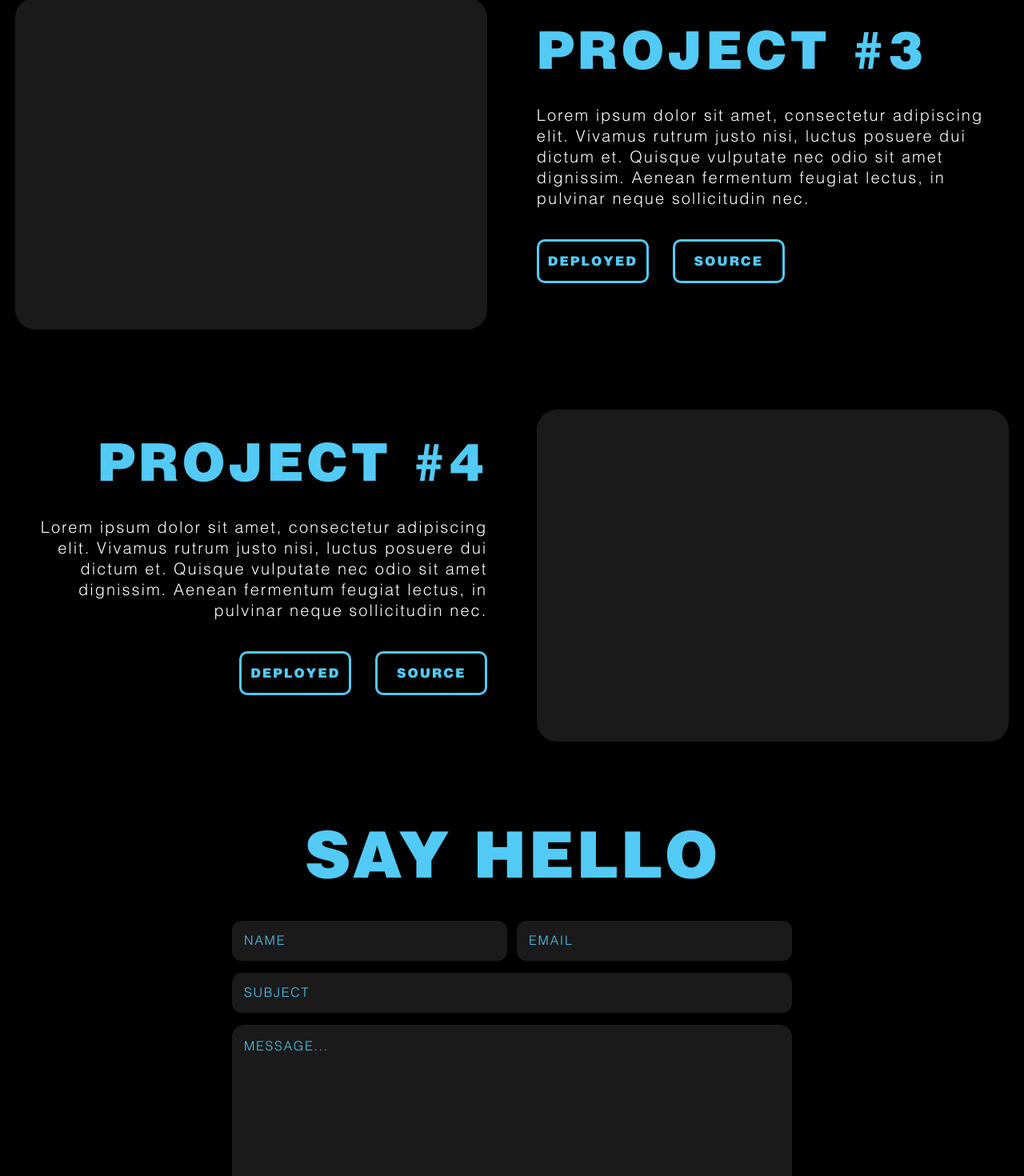
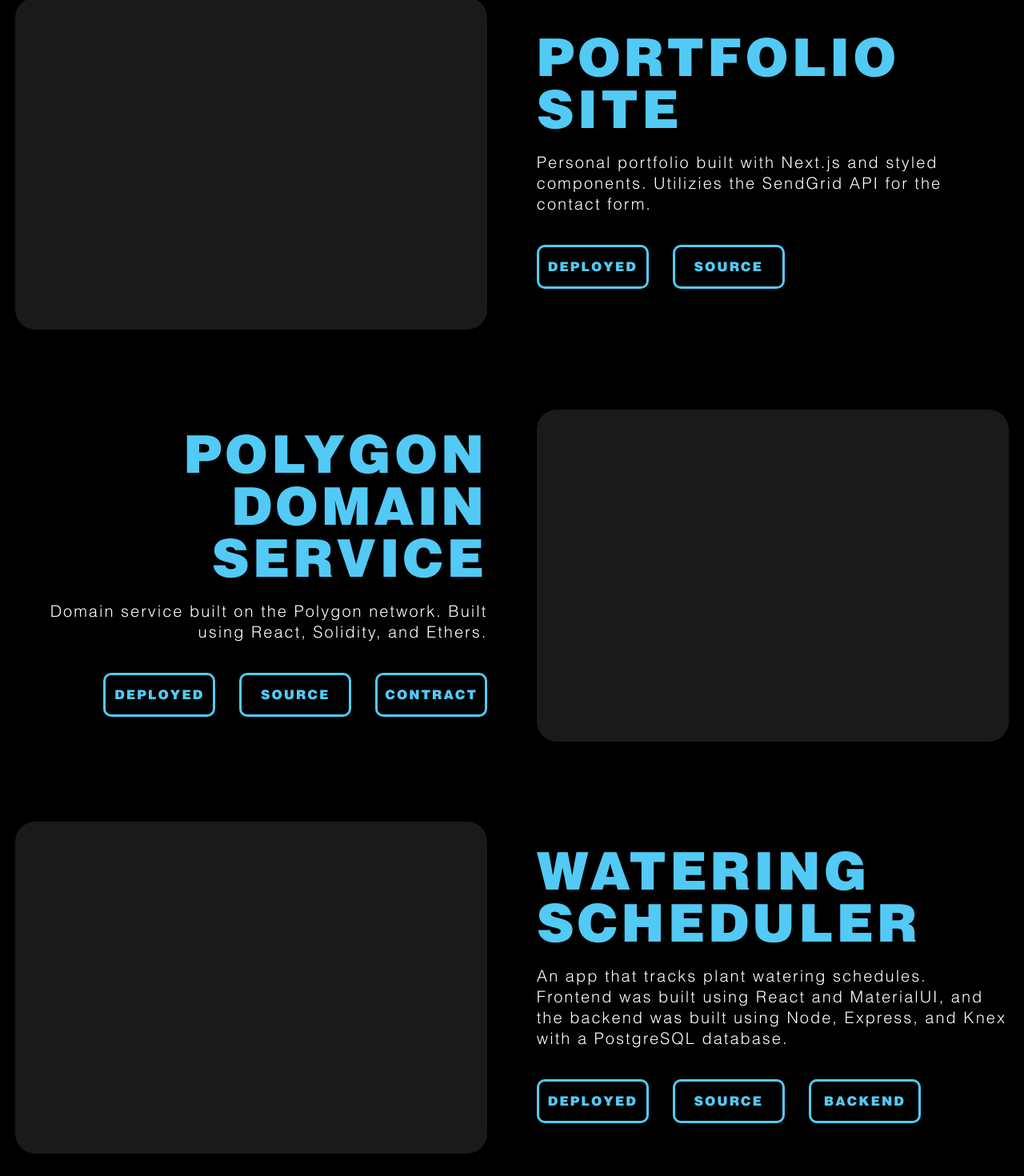
Before and after one commit to joshuascan/personal-portfolio, a Next.js app: page / in a window 1280 px wide. Shown: the part 2247-3717 px from the top of the page at 80% size. Built offline with nearby package versions, Linux system fonts and the light colour scheme.

Commit message:
updates projects section

```diff
--- a/src/components/Projects/Projects.js
+++ b/src/components/Projects/Projects.js
@@ -12,9 +12,14 @@ import {
 } from "./ProjectsStyles";
 
 const Projects = () => {
+  const handleClick = () => {
+    alert("You're already here!");
+  };
+
   return (
     <Section nopadding id="projects">
-      {projects.map(({ title, description, image, visit, source, id }) =>
+      {projects.map(
+        ({ title, description, image, visit, source, contract, backend, id }) =>
           id % 2 === 0 ? (
             <ProjectContainer key={id}>
               <ImageContainer>{/* <Img src={image} /> */}</ImageContainer>
@@ -22,12 +27,26 @@ const Projects = () => {
                 <Header>{title}</Header>
                 <Description>{description}</Description>
                 <LinkList>
+                  {title === "Portfolio Site" ? (
+                    <ExternalLink onClick={handleClick}>Deployed</ExternalLink>
+                  ) : (
                     <ExternalLink href={visit} target="_blank">
                       Deployed
                     </ExternalLink>
+                  )}
                   <ExternalLink href={source} target="_blank">
                     Source
                   </ExternalLink>
+                  {contract !== undefined ? (
+                    <ExternalLink href={contract} target="_blank">
+                      Contract
+                    </ExternalLink>
+                  ) : null}
+                  {backend !== undefined ? (
+                    <ExternalLink href={backend} target="_blank">
+                      Backend
+                    </ExternalLink>
+                  ) : null}
                 </LinkList>
               </InfoContainer>
             </ProjectContainer>
@@ -37,12 +56,28 @@ const Projects = () => {
                 <Header>{title}</Header>
                 <Description>{description}</Description>
                 <LinkList right>
+                  {title === "Portfolio Site" ? (
+                    <ExternalLink right onClick={handleClick}>
+                      Deployed
+                    </ExternalLink>
+                  ) : (
                     <ExternalLink right href={visit} target="_blank">
                       Deployed
                     </ExternalLink>
+                  )}
                   <ExternalLink right href={source} target="_blank">
                     Source
                   </ExternalLink>
+                  {contract !== undefined ? (
+                    <ExternalLink right href={contract} target="_blank">
+                      Contract
+                    </ExternalLink>
+                  ) : null}
+                  {backend !== undefined ? (
+                    <ExternalLink right href={backend} target="_blank">
+                      Backend
+                    </ExternalLink>
+                  ) : null}
                 </LinkList>
               </InfoContainer>
               <ImageContainer>{/* <Img src={image} /> */}</ImageContainer>
--- a/src/components/Projects/ProjectsStyles.js
+++ b/src/components/Projects/ProjectsStyles.js
@@ -32,14 +32,14 @@ export const InfoContainer = styled.div`
 `;
 
 export const Header = styled.h2`
-  letter-spacing: 2px;
   color: ${(props) => props.theme.colors.primary};
   padding: 0.5rem 0;
   font-size: 6.5rem;
   text-transform: uppercase;
   font-family: ${(props) => props.theme.fonts.black};
-  margin-bottom: 2rem;
+  margin-top: 2rem;
   letter-spacing: 0.4rem;
+  line-height: 1;
 `;
 
 export const Description = styled.p`
@@ -48,6 +48,7 @@ export const Description = styled.p`
   font-family: ${(props) => props.theme.fonts.light};
   line-height: 1.3;
   padding-bottom: 1rem;
+  margin-top: 1rem;
 `;
 
 export const LinkList = styled.ul`
--- a/src/constants/constants.js
+++ b/src/constants/constants.js
@@ -9,30 +9,41 @@ export const projects = [
     id: 0,
   },
   {
-    title: "Project #2",
+    title: "Ethereum To-do List",
     description:
-      "Lorem ipsum dolor sit amet, consectetur adipiscing elit. Vivamus rutrum justo nisi, luctus posuere dui dictum et. Quisque vulputate nec odio sit amet dignissim. Aenean fermentum feugiat lectus, in pulvinar neque sollicitudin nec.",
+      "A to-do list utilizing the Ethereum blockchain. Built with Next.js, Ethers, Solidity, and Tailwind.",
     image: "/images/metronome.png",
     visit: "https://scanlan-metronome-app.netlify.app/",
-    source: "https://github.com/joshuascan/metronome",
+    source: "https://github.com/joshuascan/eth-todolist-frontend",
+    contract: "https://github.com/joshuascan/eth-todolist-contract",
     id: 1,
   },
   {
-    title: "Project #3",
+    title: "Portfolio Site",
     description:
-      "Lorem ipsum dolor sit amet, consectetur adipiscing elit. Vivamus rutrum justo nisi, luctus posuere dui dictum et. Quisque vulputate nec odio sit amet dignissim. Aenean fermentum feugiat lectus, in pulvinar neque sollicitudin nec.",
+      "Personal portfolio built with Next.js and styled components. Utilizies the SendGrid API for the contact form.",
     image: "/images/metronome.png",
-    visit: "https://scanlan-metronome-app.netlify.app/",
     source: "https://github.com/joshuascan/metronome",
     id: 2,
   },
   {
-    title: "Project #4",
+    title: "Polygon Domain Service",
     description:
-      "Lorem ipsum dolor sit amet, consectetur adipiscing elit. Vivamus rutrum justo nisi, luctus posuere dui dictum et. Quisque vulputate nec odio sit amet dignissim. Aenean fermentum feugiat lectus, in pulvinar neque sollicitudin nec.",
+      "Domain service built on the Polygon network. Built using React, Solidity, and Ethers.",
+    image: "/images/metronome.png",
+    visit: "https://chrundle-dns.vercel.app/",
+    source: "https://github.com/joshuascan/domain-name-service-frontend",
+    contract: "https://github.com/joshuascan/domain-contract",
+    id: 3,
+  },
+  {
+    title: "Watering Scheduler",
+    description:
+      "An app that tracks plant watering schedules. Frontend was built using React and MaterialUI, and the backend was built using Node, Express, and Knex with a PostgreSQL database.",
     image: "/images/metronome.png",
     visit: "https://scanlan-metronome-app.netlify.app/",
-    source: "https://github.com/joshuascan/metronome",
-    id: 3,
+    source: "https://github.com/joshuascan/plants-need-water-too",
+    backend: "https://github.com/ft-watermyplants-1/back-end",
+    id: 4,
   },
 ];
```
Lines whose indentation alone changed are shown as unchanged.
